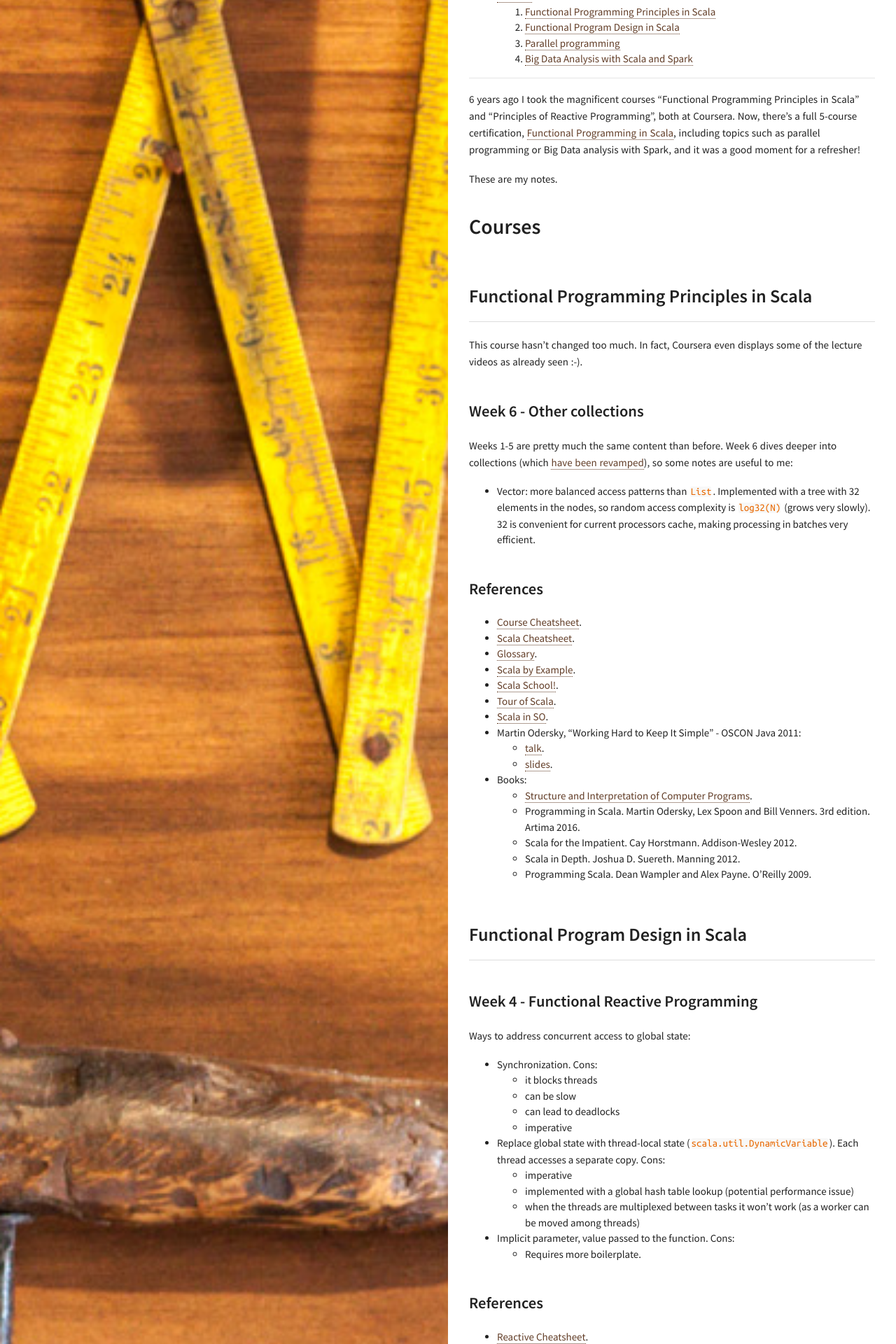
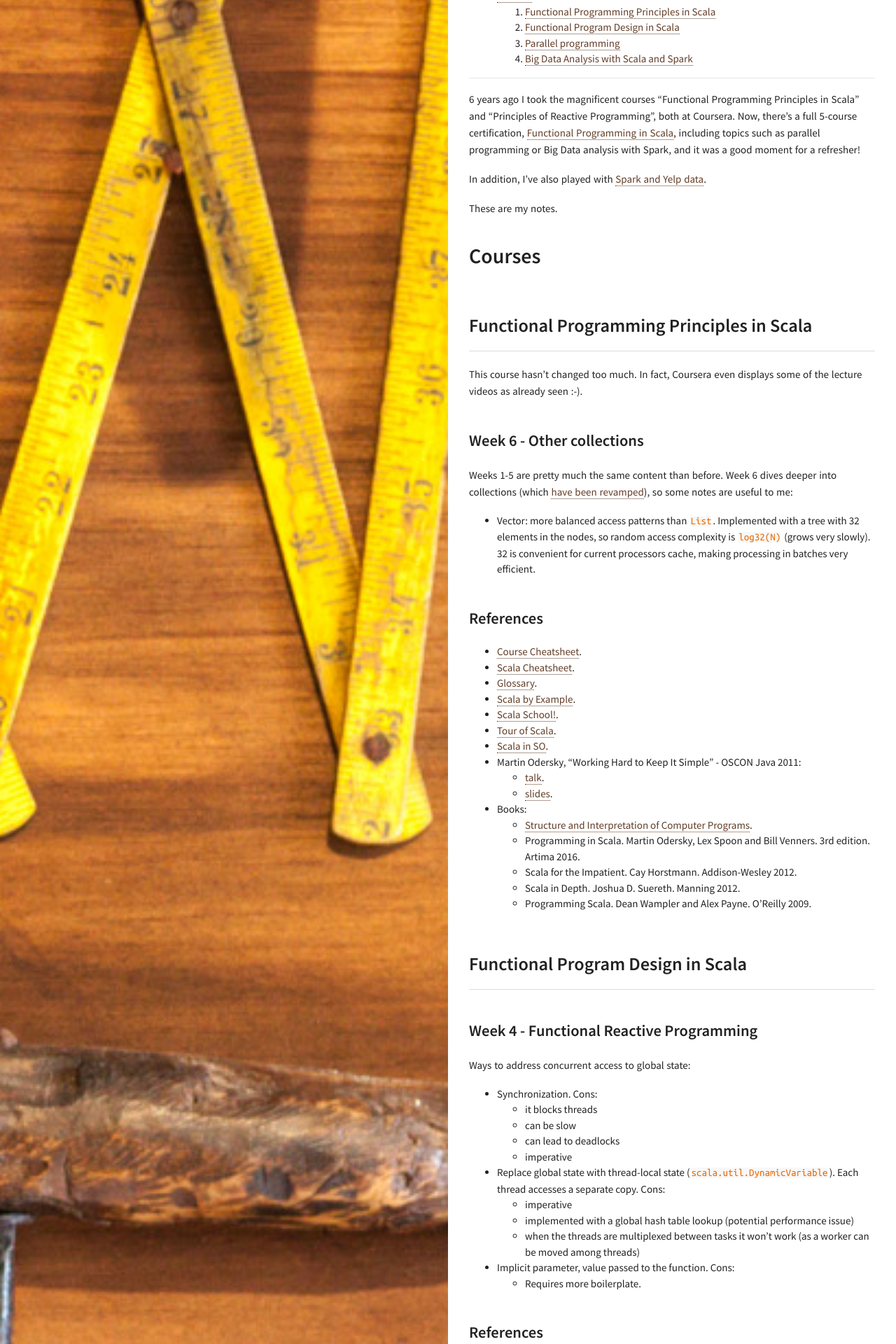
Before and after one commit to juanignaciosl/juanignaciosl.github.io, a Jekyll site: the page built from _posts/2019-07-30-Functional_Programming_in_Scala.markdown, in a window 1280 px wide. Shown: the part 492-2412 px from the top of the page at 70% size. Built offline with Jekyll 4.4.1, drawn with Linux system fonts in a browser that asks for light colours; comment, search, counter and statistics services are not loaded; some of the changed lines change nothing that is shown.

Commit message:
Typo and Yelp-Spark link

```diff
--- a/_posts/2019-07-30-Functional_Programming_in_Scala.markdown
+++ b/_posts/2019-07-30-Functional_Programming_in_Scala.markdown
@@ -15,6 +15,8 @@
 Programming", both at Coursera. Now, there's a full 5-course certification,
 [Functional Programming in Scala](https://www.coursera.org/specializations/scala),
 including topics such as parallel programming or Big Data analysis with Spark, and it was a good moment for a refresher!
+
+In addition, I've also played with [Spark and Yelp data](https://github.com/juanignaciosl/yelp-spark).
 
 These are my notes.
 
@@ -282,7 +284,7 @@
 
 RDD dependencies encode when data must be moved across the network.
 
-Transformations can have two kind of depencencies:
+Transformations can have two kind of dependencies:
 - Narrow: each partition of the parent RDD is used by at most one partition of the child RDD.
 No shuffling necessary, pipelining is possible. Example: join with co-partitioned inputs, map, filter...
 Full list: `map`, `mapValues`, `flatMap`, `filter`, `mapPartitions`, `mapPartitionsWithIndex`.
@@ -320,14 +322,14 @@
 - from an RDD, specifying the schema.
 - from a supported structured or semistructured file (JSON, CSV, Parquet, JDBC...).
 
-Supported SQL is largely semejant to HiveQL.
+Supported SQL is largely similar to HiveQL.
 
 Pretty much all the Dataframes API is what you'd expect from a SQL/collections mixture.
 
 Useful methods:
 - `drop`: removes rows with `null` or `NaN` in all/some columns.
 - `fill`: replaces occurrences of `null` or `NaN` in numeric columns with an specified value.
-- `replace`: replaces specific vales.
+- `replace`: replaces specific values.
 
 #### Datasets API
 
```
